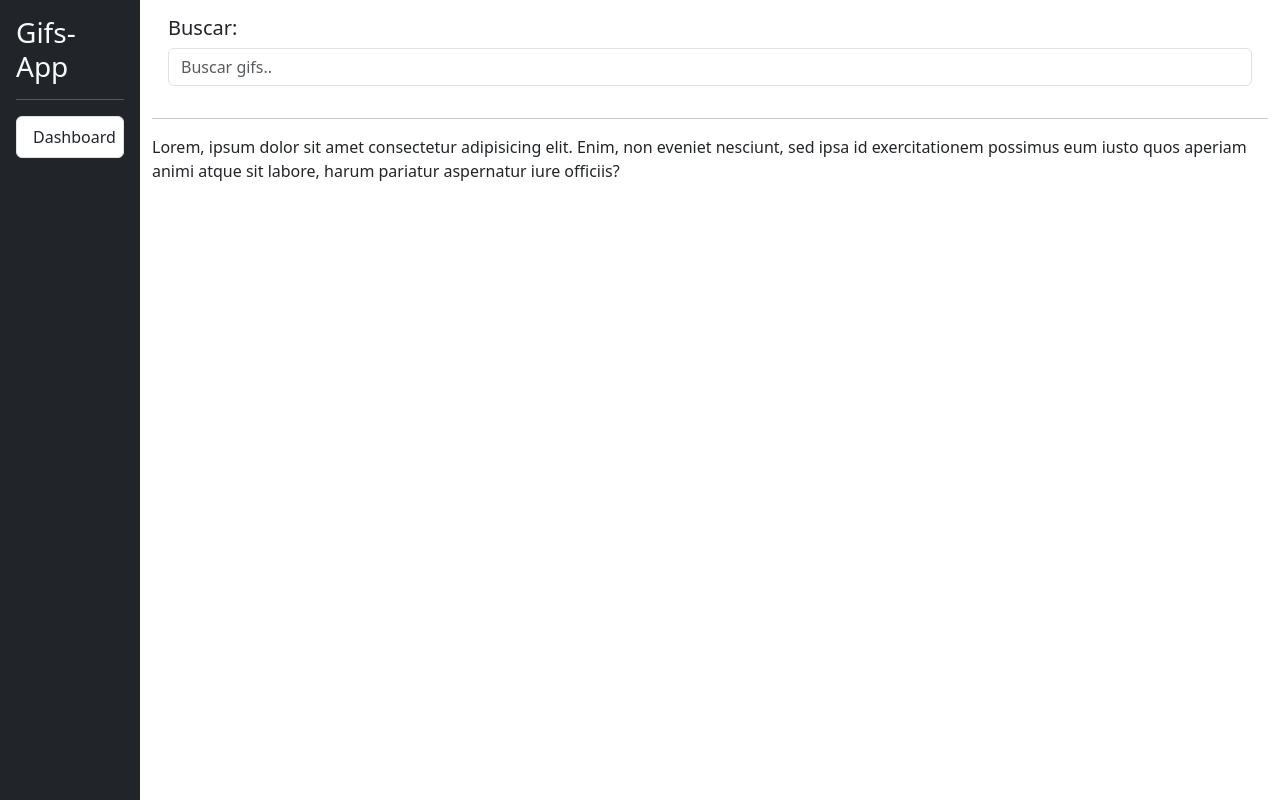
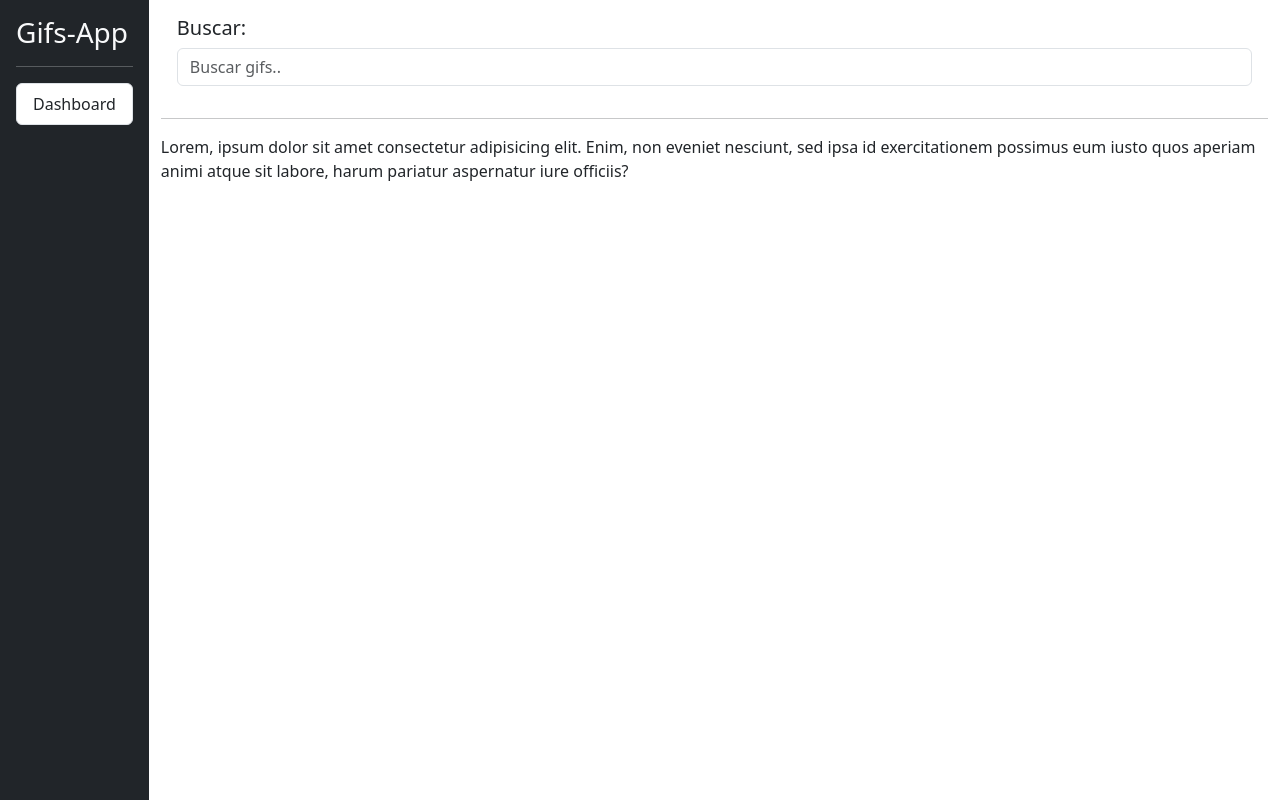
Before and after one commit to aledepetris/Gifs-App, an Angular app: page / in a window 1280 px wide. Built offline with nearby package versions, Linux system fonts and the light colour scheme.

Commit message:
Se separo el componente sidebar del html y se creo el modulo Shared.

```diff
--- a/src/app/app.component.html
+++ b/src/app/app.component.html
@@ -1,16 +1,6 @@
 <div class="d-flex">
   <!--Inicio Sidebar-->
-  <div class="bg-dark border-right p-3" id="sidebar">
-    <h3 class="text-light">Gifs-App</h3>
-    <hr class="text-light">
-    <div class="list-group list-reset">
-      <a
-        href="#"
-        class="list-group-item list-group-item-action">
-        Dashboard
-      </a>
-    </div>
-  </div>
+    <app-sidebar></app-sidebar>
   <!--End Sidebar-->
 
   <div class="container">
--- a/src/app/app.module.ts
+++ b/src/app/app.module.ts
@@ -2,13 +2,15 @@ import { NgModule } from '@angular/core';
 import { BrowserModule } from '@angular/platform-browser';
 
 import { AppComponent } from './app.component';
+import { SharedModule } from './shared/shared.module';
 
 @NgModule({
   declarations: [
     AppComponent
   ],
   imports: [
-    BrowserModule
+    BrowserModule,
+    SharedModule
   ],
   providers: [],
   bootstrap: [AppComponent]
--- /dev/null
+++ b/src/app/shared/sidebar/sidebar.component.html
@@ -0,0 +1,11 @@
+<div class="bg-dark border-right p-3" id="sidebar">
+  <h3 class="text-light">Gifs-App</h3>
+  <hr class="text-light">
+  <div class="list-group list-reset">
+    <a
+      href="#"
+      class="list-group-item list-group-item-action">
+      Dashboard
+    </a>
+  </div>
+</div>
--- /dev/null
+++ b/src/app/shared/sidebar/sidebar.component.ts
@@ -0,0 +1,14 @@
+import { Component, OnInit } from '@angular/core';
+
+@Component({
+  selector: 'app-sidebar',
+  templateUrl: './sidebar.component.html'
+})
+export class SidebarComponent implements OnInit {
+
+  constructor() { }
+
+  ngOnInit(): void {
+  }
+
+}
```
Also changed, not shown: src/app/shared/shared.module.ts (added, +18 -0 lines).
